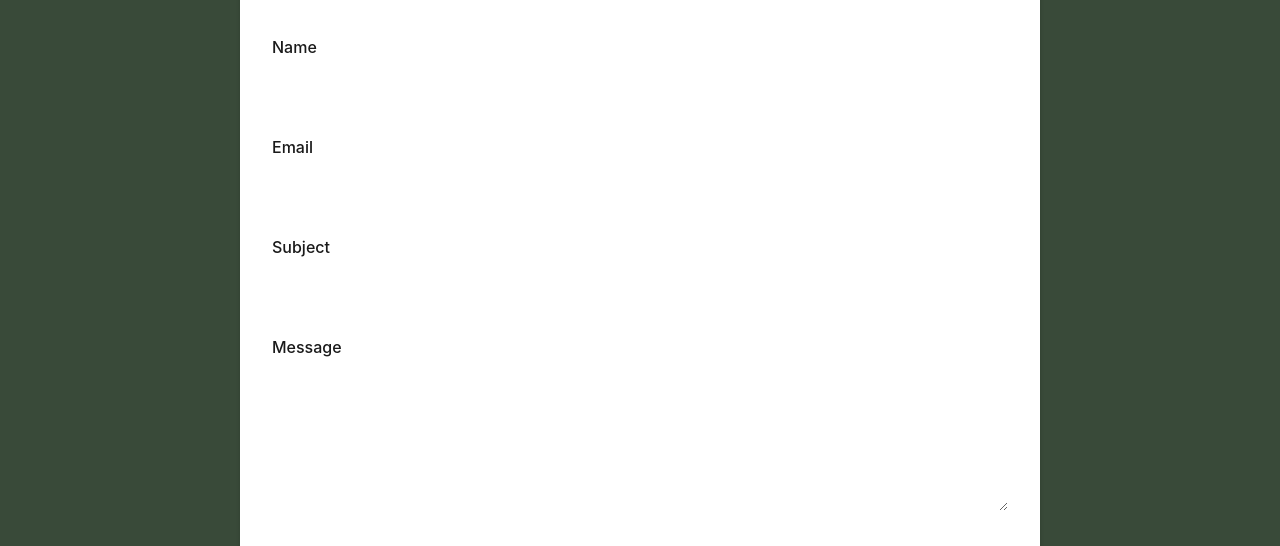
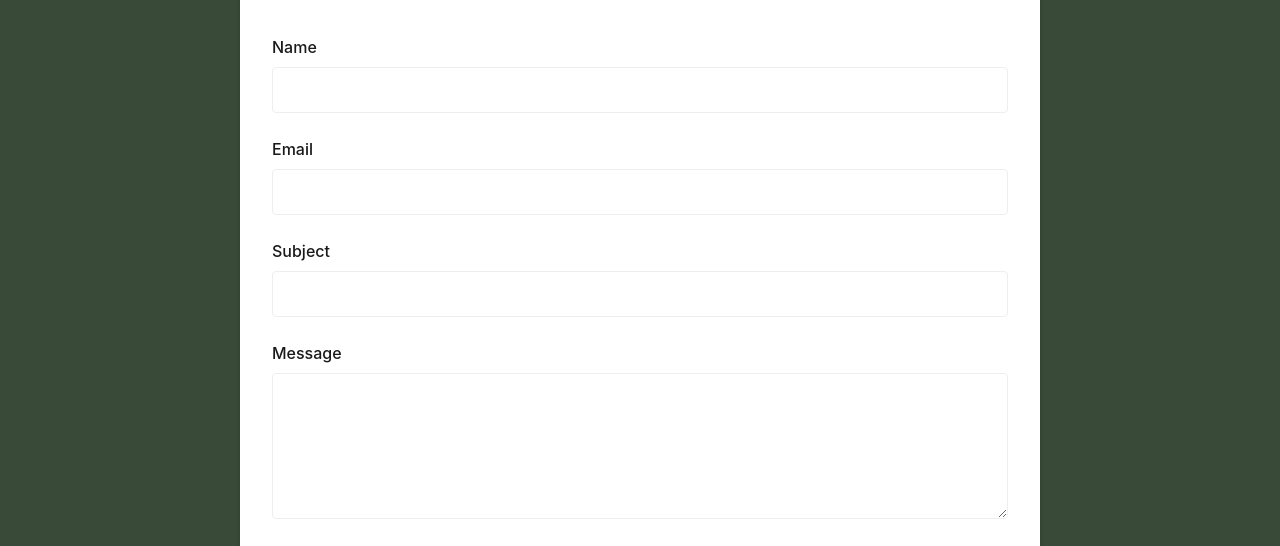
Before and after one commit to runyanjake/website, a React (Vite) app: page /contact in a window 1280 px wide. Shown: the part 254-800 px from the top of the page. Built offline with nearby package versions, Linux system fonts and the light colour scheme.

Commit message:
Small changes

```diff
--- a/src/routes/blog/blog.css
+++ b/src/routes/blog/blog.css
@@ -5,6 +5,7 @@
   background-color: var(--bg-primary);
   border-radius: var(--radius-md);
   box-shadow: 0 2px 4px var(--shadow-color);
+  color: var(--text-primary);
 }
 
 .blog-post-container {
--- a/src/routes/contact/contact.css
+++ b/src/routes/contact/contact.css
@@ -43,7 +43,7 @@
 .form-group input,
 .form-group textarea {
   padding: 0.75rem;
-  border: 1px solid var(--border-color);
+  border: 1px solid var(--border-color-light);
   border-radius: 4px;
   font-family: var(--font-family);
   font-size: 1rem;
```
